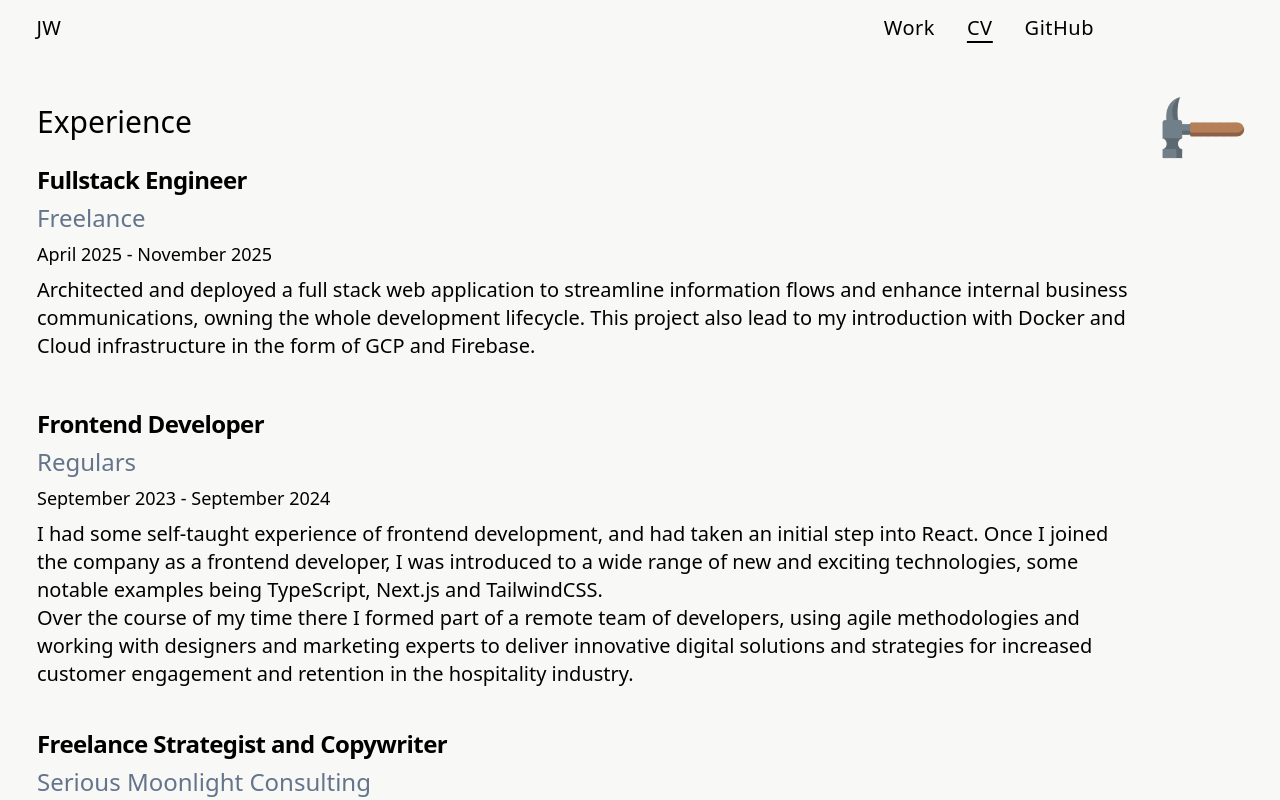
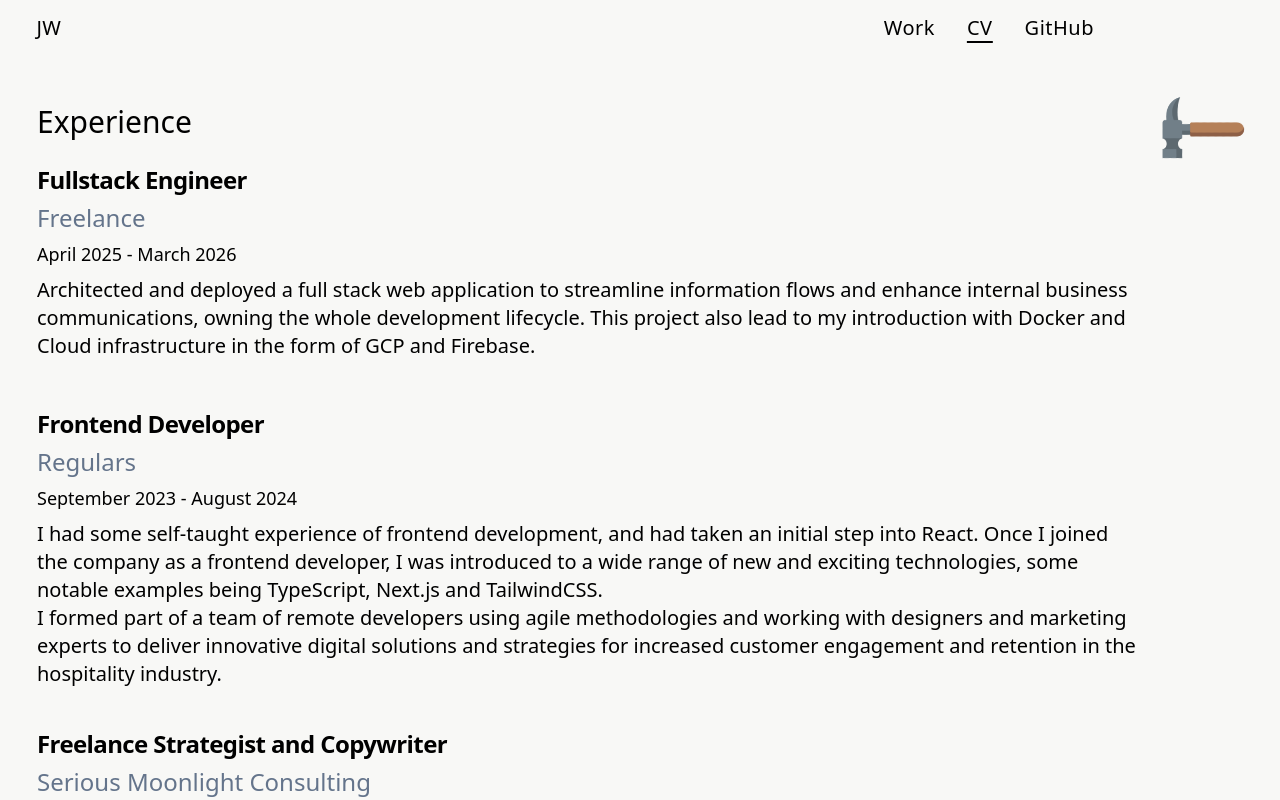
Before and after one commit to Lopside95/james-site, a Next.js app: page /cv in a window 1280 px wide. Shown: the top 800 px of the page. Built offline with nearby package versions, Linux system fonts and the light colour scheme.

Commit message:
reword texts on CV page

```diff
--- a/src/components/cv/experience.tsx
+++ b/src/components/cv/experience.tsx
@@ -15,7 +15,7 @@ const Experience = () => {
         <CardHeader className="-mb-2 sm:-mb-4 pl-0">
           <CardTitle>Fullstack Engineer</CardTitle>
           <CardDescription>Freelance</CardDescription>
-          <CardFooter>April 2025 - November 2025</CardFooter>
+          <CardFooter>April 2025 - March 2026</CardFooter>
         </CardHeader>
         <CardContent className="pl-0">
           <div className="pt-0">
@@ -31,19 +31,18 @@ const Experience = () => {
         <CardHeader className="-mb-2 sm:-mb-4 pl-0">
           <CardTitle>Frontend Developer</CardTitle>
           <CardDescription>Regulars</CardDescription>
-          <CardFooter>September 2023 - September 2024</CardFooter>
+          <CardFooter>September 2023 - August 2024</CardFooter>
         </CardHeader>
         <CardContent className="pl-0">
           I had some self-taught experience of frontend development, and had
           taken an initial step into React. Once I joined the company as a
           frontend developer, I was introduced to a wide range of new and
           exciting technologies, some notable examples being TypeScript, Next.js
-          and TailwindCSS. <br />
-          Over the course of my time there I formed part of a remote team of
-          developers, using agile methodologies and working with designers and
-          marketing experts to deliver innovative digital solutions and
-          strategies for increased customer engagement and retention in the
-          hospitality industry.
+          and TailwindCSS. <br />I formed part of a team of remote developers
+          using agile methodologies and working with designers and marketing
+          experts to deliver innovative digital solutions and strategies for
+          increased customer engagement and retention in the hospitality
+          industry.
         </CardContent>
       </Card>
       <Card className="flex flex-col justify-between border-none py-10">
```
